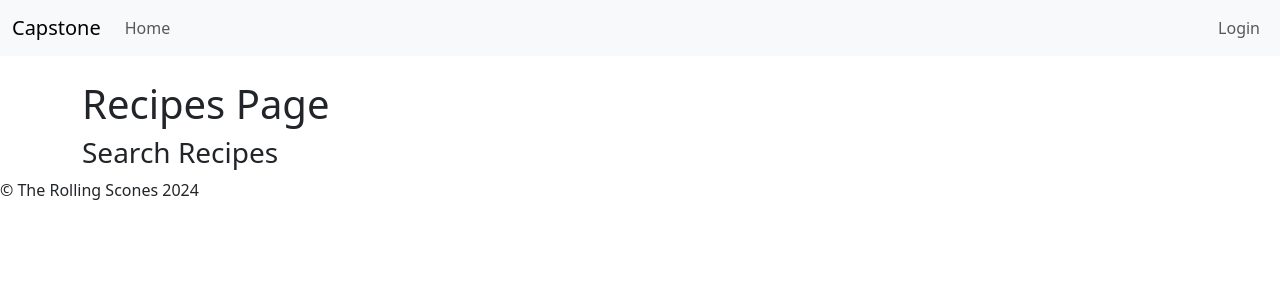
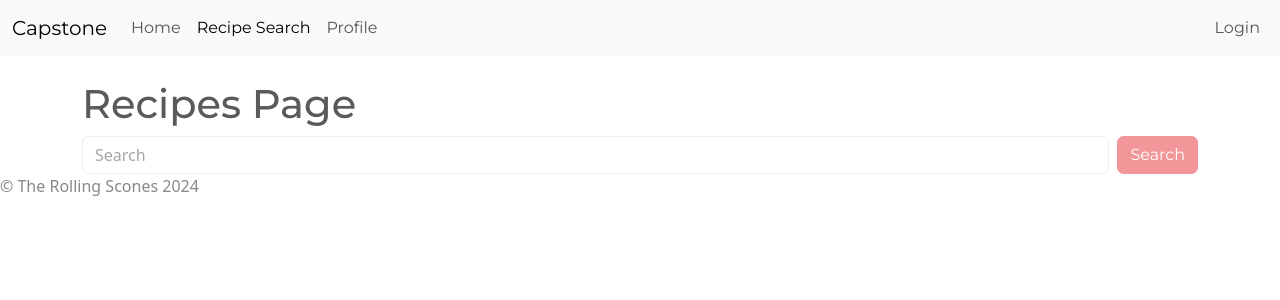
Before and after one commit to full-stack-devs-learn/niantic-2024-final-capstone-recipe-book, a React (Vite) app in the folder react-web-app/: page /recipes in a window 1280 px wide. Shown: the top 300 px of the page. Built offline with nearby package versions, Linux system fonts and the light colour scheme; no server answers.

Commit message:
started styling recipe search page

```diff
--- a/react-web-app/src/components/recipes/search-recipe/SearchRecipe.tsx
+++ b/react-web-app/src/components/recipes/search-recipe/SearchRecipe.tsx
@@ -1,8 +1,15 @@
-export default function SearchRecipe()
-{
+export default function SearchRecipe() {
     return (
         <>
-        <h3>Search Recipes</h3>
+            <main>
+
+            </main>
+            <aside>
+                <form className="d-flex">
+                    <input className="form-control me-sm-2" type="search" placeholder="Search" />
+                    <button className="btn btn-secondary my-2 my-sm-0" type="submit">Search</button>
+                </form>
+            </aside>
         </>
     )
 }
--- a/react-web-app/src/components/shared/header/Header.tsx
+++ b/react-web-app/src/components/shared/header/Header.tsx
@@ -27,6 +27,12 @@ export default function Header() {
                         <li className="nav-item">
                             <NavLink className="nav-link" to="/">Home</NavLink>
                         </li>
+                        <li className="nav-item">
+                            <NavLink className="nav-link" to="/recipes">Recipe Search</NavLink>
+                        </li>
+                        <li className="nav-item">
+                            <NavLink className="nav-link" to="/">Profile</NavLink>
+                        </li>
                     </ul>
                     <ul className="navbar-nav ms-auto" >
 
--- a/react-web-app/src/main.tsx
+++ b/react-web-app/src/main.tsx
@@ -3,7 +3,7 @@ import App from './App.tsx'
 import './index.css'
 
 import 'bootstrap/dist/js/bootstrap.min.js'
-import 'bootstrap/dist/css/bootstrap.min.css'
+import 'bootswatch/dist/minty/bootstrap.min.css'
 import { Provider } from 'react-redux'
 import store from './store/store.ts'
 
```
Also changed, not shown: react-web-app/src/components/recipes/search-recipe/SearchRecipe.css (added).
